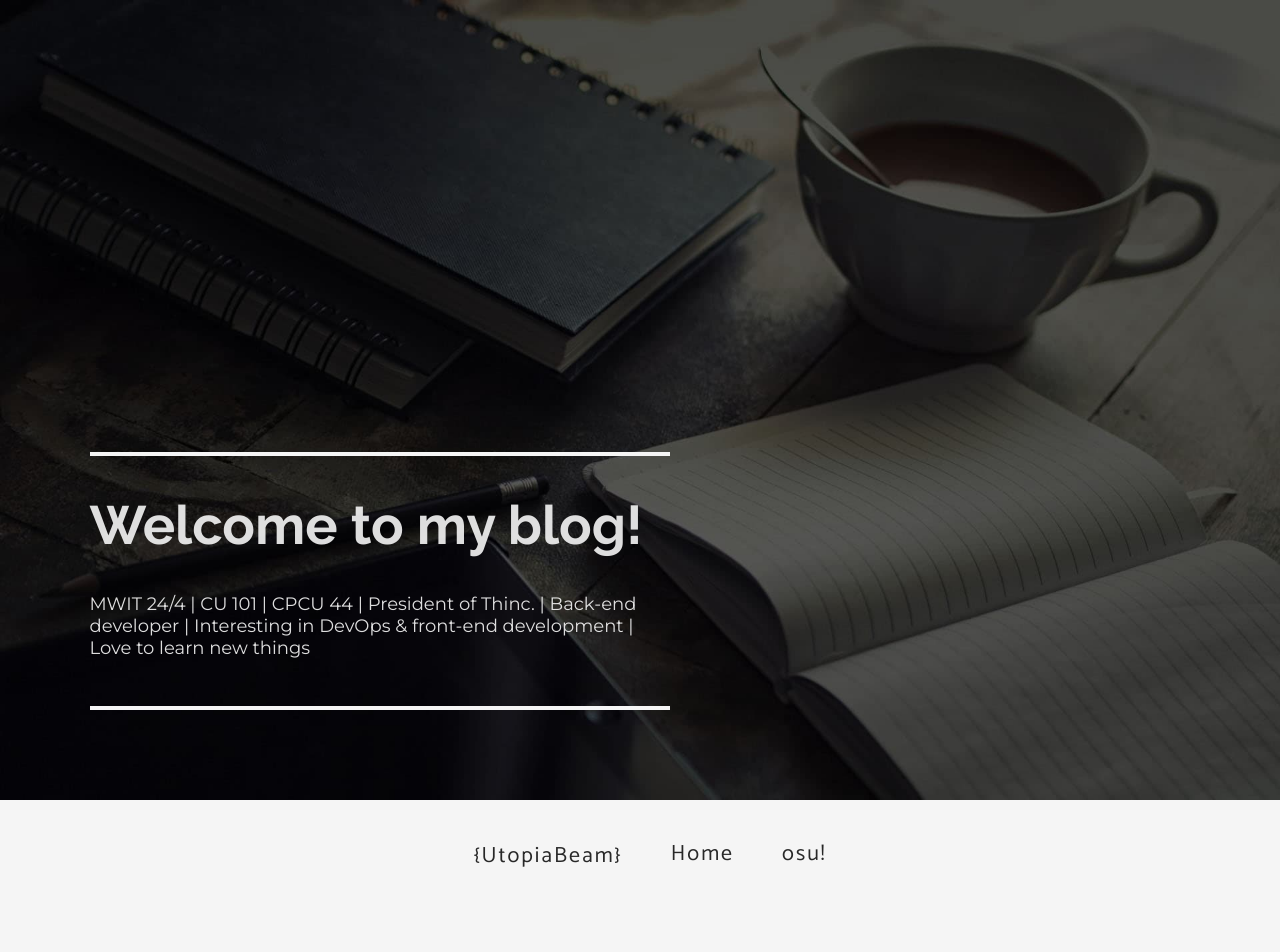
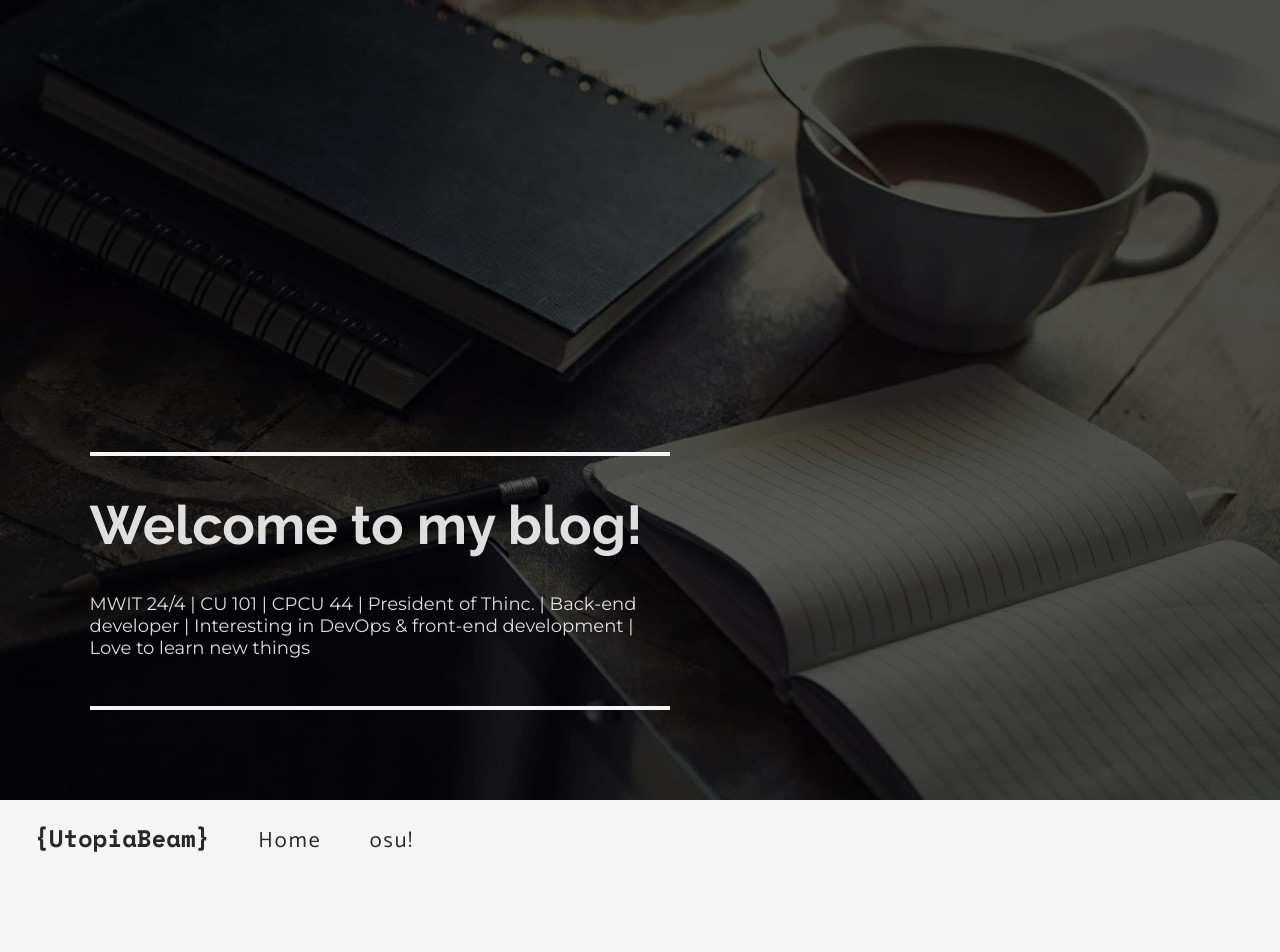
Before and after one commit to UtopiaBeam/blog.utopiabeam.dev, a React (Create React App) app: page / in a window 1280 px wide. Shown: the top 952 px of the page. Built offline with nearby package versions, Linux system fonts and the light colour scheme.

Commit message:
:lipstick: Remove navbar top padding

```diff
--- a/src/components/Navbar.module.scss
+++ b/src/components/Navbar.module.scss
@@ -9,8 +9,8 @@
   padding: 20px 0 10px 10px;
   z-index: 1;
   display: flex;
-  justify-content: center;
-  align-items: center;
+  justify-content: flex-start;
+  align-items: baseline;
 }
 
 .fixedNavbar {
@@ -21,7 +21,6 @@
 }
 
 li {
-  padding-top: 1em;
   margin: 0 1.5em;
   list-style-type: none;
 }
@@ -31,13 +30,16 @@ li a {
   color: rgb(40, 40, 40);
   font-family: 'Catamaran', sans-serif;
   font-size: 22px;
+  text-decoration: none;
+}
+
+.menu a {
   letter-spacing: 2px;
-  text-decoration: none;
   transition: color 0.2s ease-in-out;
   -webkit-transition: color 0.2s ease-in-out;
 }
 
-.li a::after {
+.menu a::after {
   display: block;
   border-bottom: 0.2em solid rgba(124, 142, 215, 0.6);
   content: '';
@@ -46,15 +48,22 @@ li a {
   -webkit-transition: transform 0.2s ease-in-out;
 }
 
-.li a:hover {
+.menu a:hover {
   color: rgb(124, 142, 215);
 }
 
-.li a:hover::after {
+.menu a:hover::after {
   transform: scaleX(1);
 }
 
-.logo {
+@import url('https://fonts.googleapis.com/css?family=Space+Mono:700&display=swap');
+.logo a {
   font-family: 'Space Mono', 'sans serif';
-  font-size: 1em;
+  font-size: 1.5em;
+  letter-spacing: 0;
+  transition: font-size 0.1s ease-in-out;
 }
+
+.logo a:hover {
+  font-size: 1.7em;
+}
--- a/src/components/Navbar.tsx
+++ b/src/components/Navbar.tsx
@@ -22,10 +22,10 @@ export default () => {
       <li className={styles.logo}>
         <a href="https://utopiabeam.dev">{'{UtopiaBeam}'}</a>
       </li>
-      <li className={styles.li}>
+      <li className={styles.menu}>
         <Link to="/">Home</Link>
       </li>
-      <li className={styles.li}>
+      <li className={styles.menu}>
         <a href="https://osu.ppy.sh/u/UtopiaBeam">osu!</a>
       </li>
     </ul>
```
